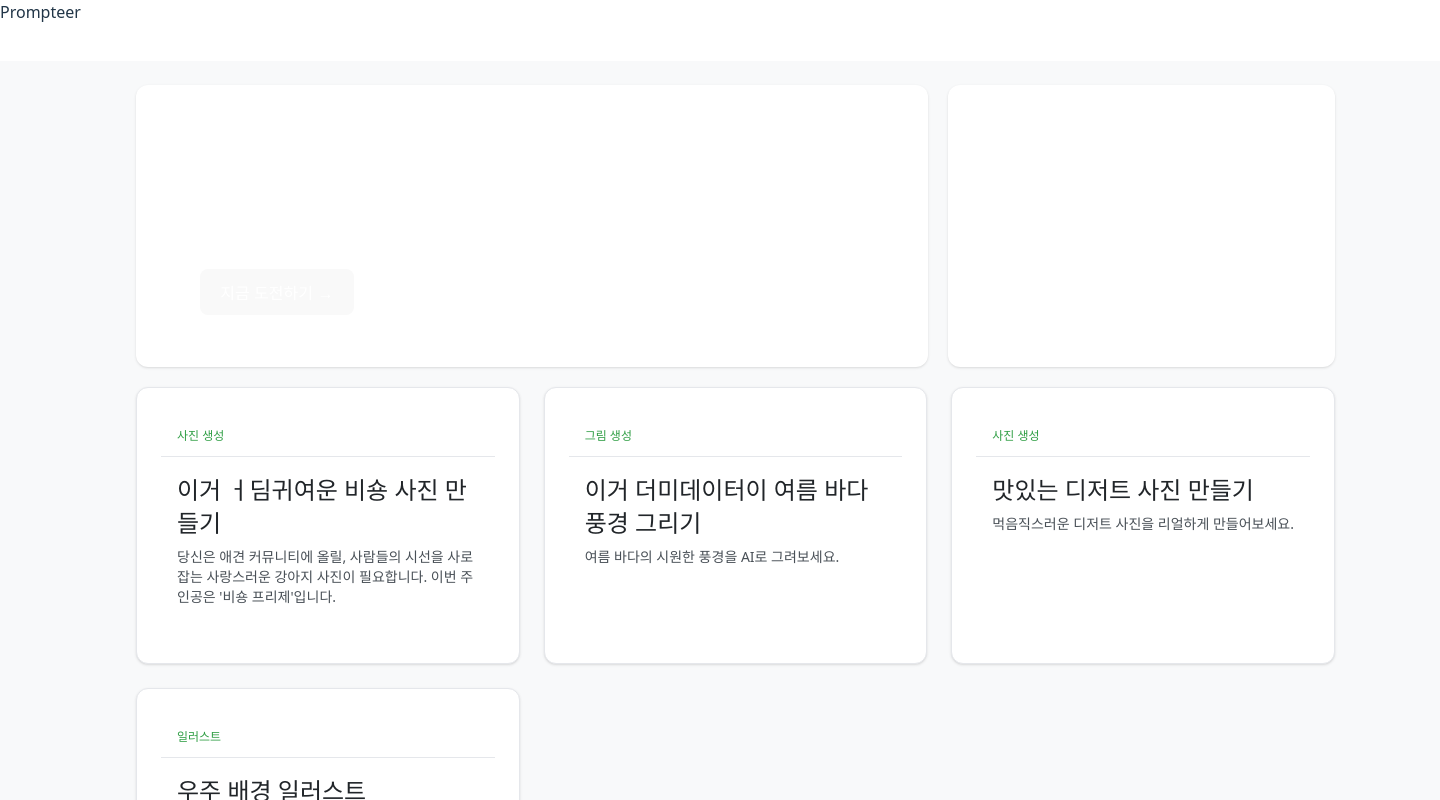
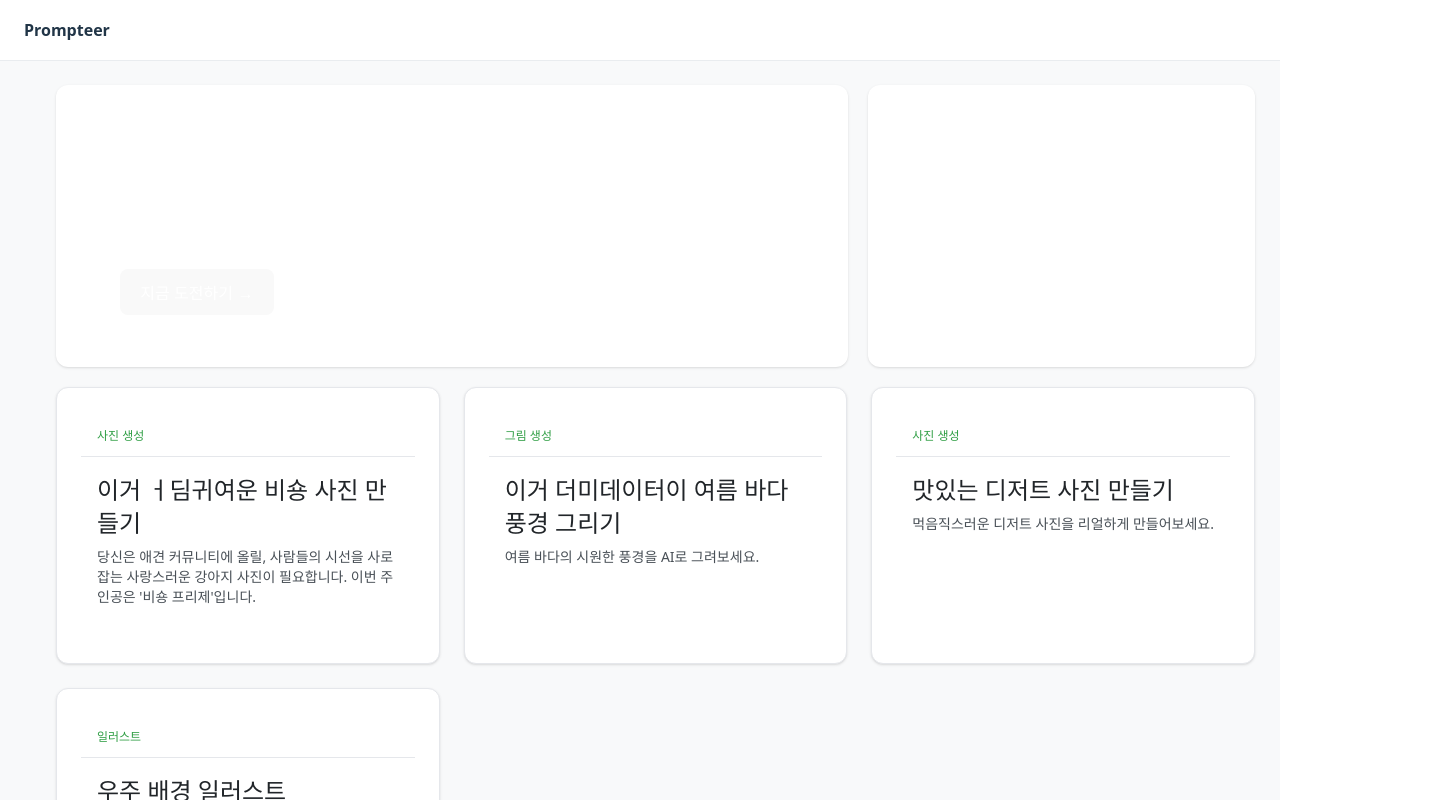
Before and after one commit to LeeGeonMoo/likelion13-AI-hackathon-front, a React (Vite) app: page / in a window 1280 px wide. Shown: the top 800 px of the page, 1440 px wide, since content can reach past the window. Built offline with nearby package versions, Linux system fonts and the light colour scheme.

Commit message:
homepage clear

```diff
--- a/src/App.css
+++ b/src/App.css
@@ -1,4 +1,3 @@
-
 html {
   background-color: #f8f9fa;
 }
@@ -11,7 +10,6 @@ body {
 
 #root {
   margin: 0;
-  text-align: center;
   width: 100%;
   box-sizing: border-box;
 }
@@ -36,10 +34,7 @@ body {
   border-right: 1px solid #e9ecef;
 }
 
-.column-1
-
-
-* {
+.column-1 * {
   margin-bottom: 20px;
 }
 
@@ -286,6 +281,7 @@ body {
 }
 
 .header {
+  font-weight: bold;
   align-items: center;
   background-color: #ffffff;
   border-bottom-style: solid;
@@ -329,5 +325,9 @@ body {
 
   /* CSS box-sizing 기본값 */
   box-sizing: border-box;
+}
 
+.template-container {
+  display: flex;
+  justify-content: center;
 }
--- a/src/App.jsx
+++ b/src/App.jsx
@@ -1,3 +1,4 @@
+import "./App.css";
 import HomePage from "./routes/HomePage";
 import CreateImage_1 from "./routes/CreateImage_1";
 import { BrowserRouter, Route, Routes } from "react-router-dom";
--- a/src/homepage_prompteer_style.css
+++ b/src/homepage_prompteer_style.css
@@ -2,15 +2,13 @@
   width: 1440px;
   height: 1178px;
   padding-bottom: 396px;
-  left: 0px;
-  top: 61px;
-  position: absolute;
   background: #f8f9fa;
   flex-direction: column;
   justify-content: flex-start;
   align-items: center;
   gap: 32px;
-  display: inline-flex;
+  display: flex;
+  position: relative;
 }
 
 /* 본문 wrapper */
```
